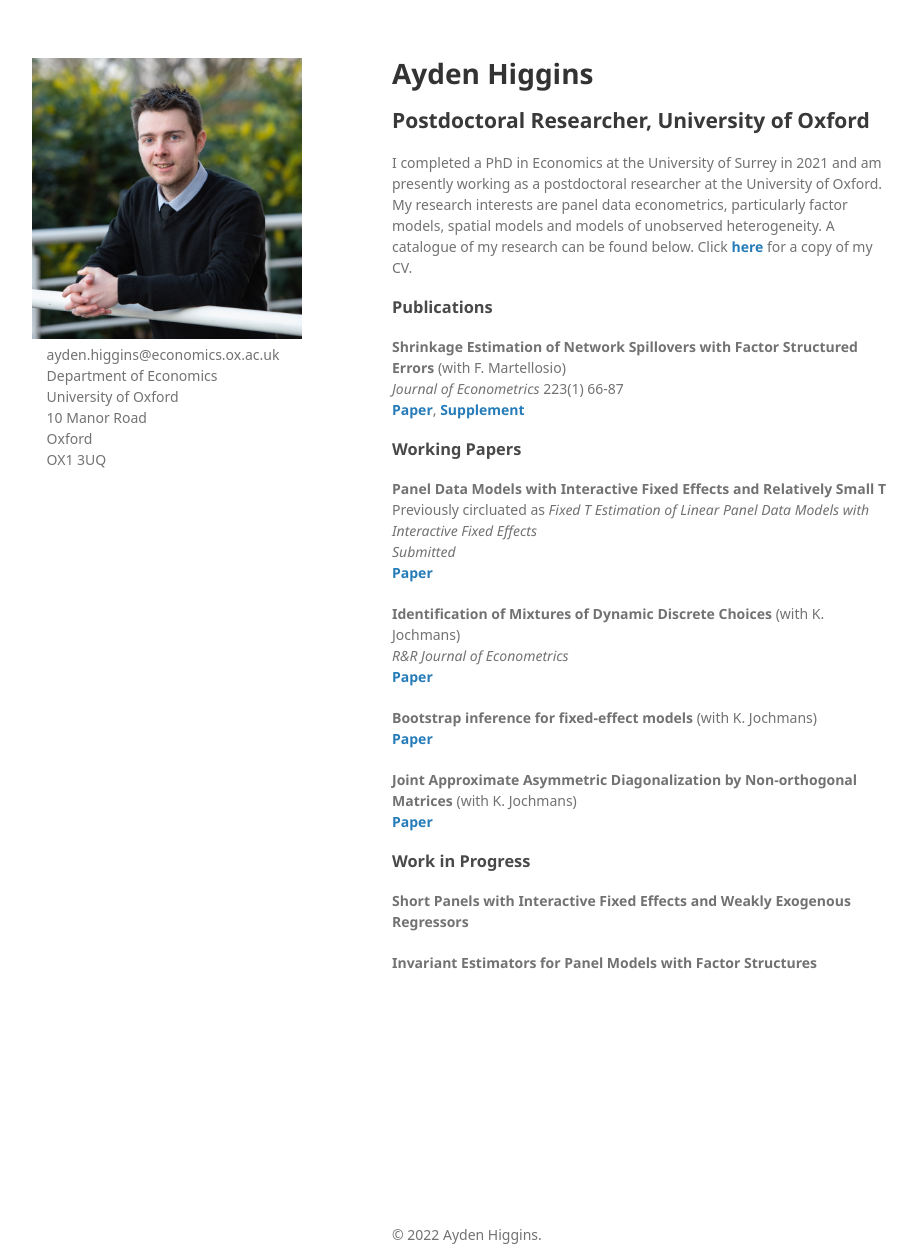
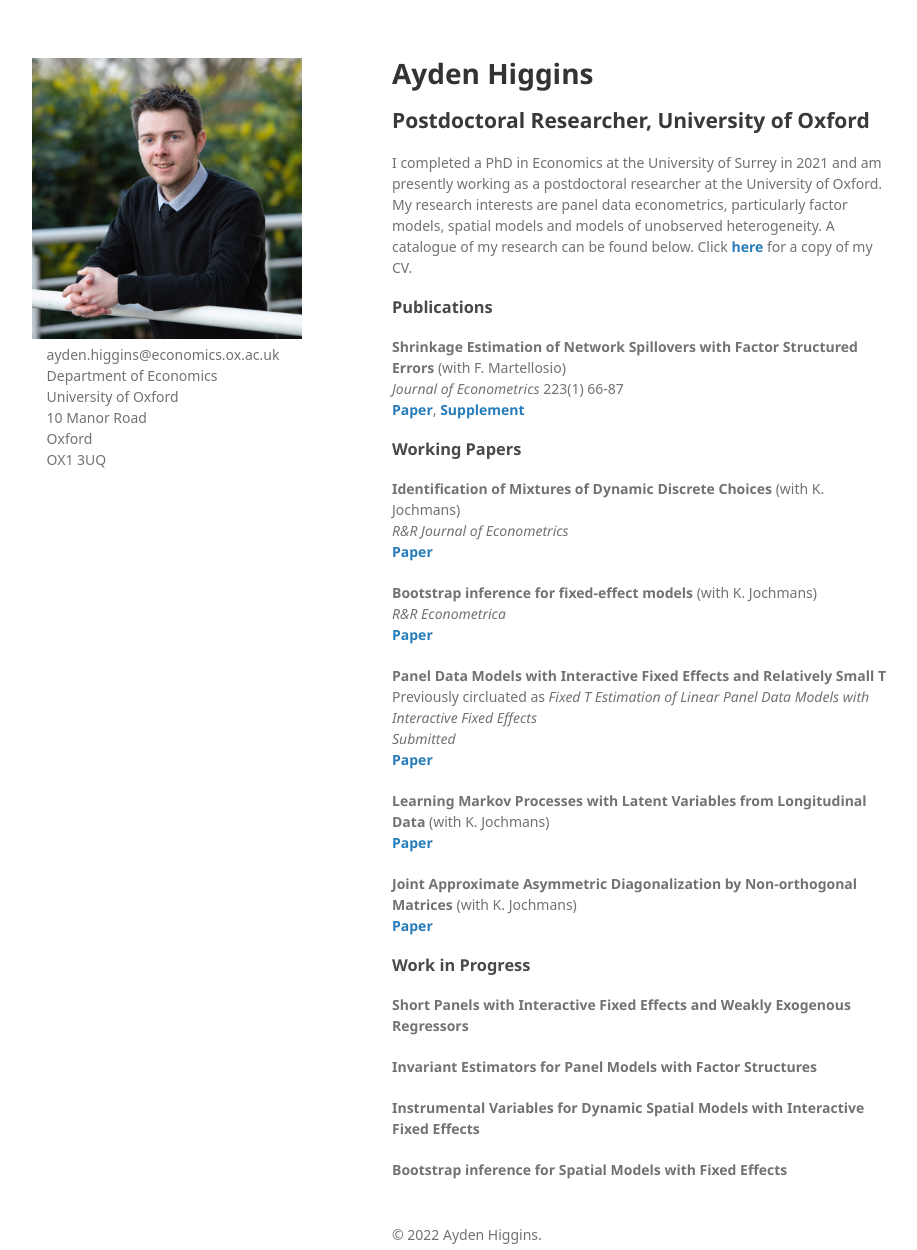
Before and after one commit to Tokkita/Tokkita.github.io, a Jekyll site: the page built from index.md, in a window 1280 px wide and 1250 px high. Shown: the whole window, without its empty margins (178-1095 px from the left). Built offline with Jekyll 4.4.1, drawn with Linux system fonts in a browser that asks for light colours; nearby versions of some CDN libraries; some web fonts are replaced; our own code applies the rules of GitHub Pages for plain Markdown files.

Commit message:
Update index.md

```diff
--- a/index.md
+++ b/index.md
@@ -6,11 +6,13 @@ I completed a PhD in Economics at the University of Surrey in 2021 and am presen
 <b> Shrinkage Estimation of Network Spillovers with Factor Structured Errors </b> (with F. Martellosio) <br> <i> Journal of Econometrics </i> 223(1) 66-87 <br> <strong><a href="{{ Master.pdf | prepend: '/assets/pdf/Shrinkage/Master.pdf' | relative_url | download }}">Paper</a></strong>, <strong><a href="{{ Supplement.pdf | prepend: '/assets/pdf/Shrinkage/Supplement.pdf' | relative_url | download }}">Supplement</a></strong>
 
 ### Working Papers
+<b> Identification of Mixtures of Dynamic Discrete Choices </b> (with K. Jochmans) <br> <i> R&R Journal of Econometrics </i> <br> <strong><a href="{{ Mixture.pdf | prepend: '/assets/pdf/Mixture/Mixture.pdf' | relative_url | download }}">Paper</a></strong>
+
+<b> Bootstrap inference for fixed-effect models </b> (with K. Jochmans) <br> <i> R&R Econometrica </i> <br> <strong><a href="{{ Bootstrap.pdf | prepend: '/assets/pdf/Boot/Bootstrap.pdf' | relative_url | download }}">Paper</a></strong>
+
 <b> Panel Data Models with Interactive Fixed Effects and Relatively Small T </b> <br> Previously circluated as <i> Fixed T Estimation of Linear Panel Data Models with Interactive Fixed Effects </i> <br> <i> Submitted </i> <br> <strong><a href="{{ MasterLatest.pdf | prepend: '/assets/pdf/FTIFE/MasterLatest.pdf' | relative_url | download }}">Paper</a></strong>
 
-<b> Identification of Mixtures of Dynamic Discrete Choices </b> (with K. Jochmans) <br> <i> R&R Journal of Econometrics </i> <br> <strong><a href="{{ Mixture.pdf | prepend: '/assets/pdf/Mixture/Mixture.pdf' | relative_url | download }}">Paper</a></strong>
-
-<b> Bootstrap inference for fixed-effect models </b> (with K. Jochmans) <br> <strong><a href="{{ Bootstrap.pdf | prepend: '/assets/pdf/Boot/Bootstrap.pdf' | relative_url | download }}">Paper</a></strong>
+<b> Learning Markov Processes with Latent Variables from Longitudinal Data  </b> (with K. Jochmans) <br> <strong><a href="{{ Bootstrap.pdf | prepend: '/assets/pdf/Boot/Bootstrap.pdf' | relative_url | download }}">Paper</a></strong>
 
 <b> Joint Approximate Asymmetric Diagonalization by Non-orthogonal Matrices </b> (with K. Jochmans) <br> <strong><a href="{{ JASYD.pdf | prepend: '/assets/pdf/JASYD/JASYD.pdf' | relative_url | download }}">Paper</a></strong>
 
@@ -19,3 +21,7 @@ I completed a PhD in Economics at the University of Surrey in 2021 and am presen
 <b> Short Panels with Interactive Fixed Effects and Weakly Exogenous Regressors </b>
 
 <b> Invariant Estimators for Panel Models with Factor Structures </b>
+
+<b> Instrumental Variables for Dynamic Spatial Models with Interactive Fixed Effects </b>
+
+<b> Bootstrap inference for Spatial Models with Fixed Effects </b>
```
